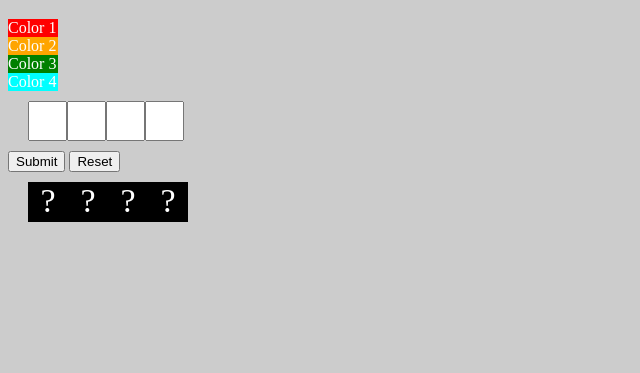
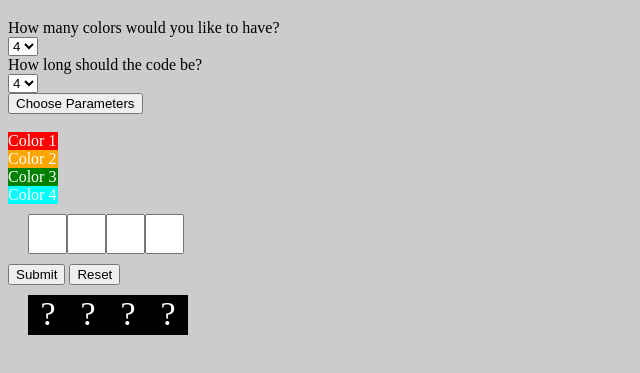
Before and after one commit to mikefeldberg/mastermind-pre-ga, a plain HTML site: page index.html in a window 1280 px wide. Shown: the part 61-434 px from the top of the page, without its empty margins (0-640 px from the left). Drawn offline with nearby package versions, Linux system fonts and the light colour scheme.

Commit message:
added dropdowns for selecting game settings

```diff
--- a/css/style.css
+++ b/css/style.css
@@ -14,6 +14,14 @@ input{
   font-size: 24px;
   text-align: center;
   display: inline-block;
+}
+.gameOptions {
+  color: black;
+  font-size: 14px;
+  text-align: center;
+  height: 25px;
+  display: inline-block;
+  width: 25px;
 }
 .piece {
   color: white;
--- a/index.html
+++ b/index.html
@@ -10,6 +10,14 @@
   </head>
   <body>
     <h1>Mastermind</h1>
+    <div>How many colors would you like to have?</div>
+    <select id="chooseColorsAllowed"></select>
+    <div>How long should the code be?</div>
+    <select id="choosePuzzleLength"></select>
+    <br>
+    <button id="chooseGameParameters">Choose Parameters</button>
+    <br><br>
+    <div></div>
     <div class="colors"></div>
     <div class="round"></div>
     <button id="submit">Submit</button>
--- a/js/mastermind.js
+++ b/js/mastermind.js
@@ -1,29 +1,38 @@
-
 $(document).ready(function() {
   $("#error").hide();
   var numOfGuesses;
   var puzzleLength = 4;
   var colorsAllowed = 4;
   var answerCode;
-  for (var i = 1; i <= colorsAllowed; i++){
-    $(".colors").append("<div class='c" + i + "'>Color " + i + "</div>");
-  }
-  for (var i = 1; i <= puzzleLength; i++){
-    $(".round").append("<input id='input" + i + "' class='userInput' type='text' maxlength='1'>");
-  }
+  $("#chooseGameParameters").click(function(){
+    colorsAllowed = parseInt($("#chooseColorsAllowed").val());
+    puzzleLength = parseInt($("#choosePuzzleLength").val());
+    startGame()
+  });
 
   startGame();
-  $(".userInput").keyup(function() {
-    if (this.value.length == this.maxLength) {
-      $(this).next('.userInput').focus();
-    }
-  });
+
   $("#resetGame").click(function() {
     startGame();
   });
 
+  function clearGuessBoxes(){
+    for (var i = 1; i <= puzzleLength; i++) {
+      $("#input" + i).val("");
+    }
+  }
+
   function startGame(){
+    $(".colors").html("");
+    for (var i = 1; i <= colorsAllowed; i++){
+      $(".colors").append("<div class='c" + i + "'>Color " + i + "</div>");
+    }
+    $(".round").html("");
+    for (var i = 1; i <= puzzleLength; i++){
+      $(".round").append("<input id='input" + i + "' class='userInput' type='text' maxlength='1'>");
+    }
     numOfGuesses = 0;
+    clearGuessBoxes()
     $("#game").html("");
     var roundZero = [];
     for (var i = 0; i < puzzleLength; i++){
@@ -33,6 +42,11 @@ $(document).ready(function() {
     answerCode = generateCode();
     console.log(answerCode)
     $("#submit").prop("disabled",false);
+    $(".userInput").keyup(function() {
+      if (this.value.length == this.maxLength) {
+        $(this).next('.userInput').focus();
+      }
+    });
   }
 
   $("#submit").click(function() {
@@ -48,9 +62,7 @@ $(document).ready(function() {
       }
     }
     if (guess.length == puzzleLength) {
-      for (var i = 1; i <= puzzleLength; i++) {
-        $("#input" + i).val("");
-      }
+      clearGuessBoxes()
       numOfGuesses = numOfGuesses + 1;
       blackCount = getBlackCount(guess);
       var whiteCount = getWhiteCount(guess, blackCount);
@@ -96,6 +108,14 @@ $(document).ready(function() {
     }
   }
 
+  for (var i = 1; i < 10; i++){
+    var selected = (i == colorsAllowed) ? "selected" : "";
+    $("#chooseColorsAllowed").append('<option value="' + i + '" ' + selected + '>' + i + '</option>');
+  }
+  for (var i = 1; i < 10; i++){
+    var selected = (i == puzzleLength) ? "selected" : "";
+    $("#choosePuzzleLength").append('<option value="' + i + '" ' + selected + '>' + i + '</option>');
+  }
   function appendGrid(blackCount, whiteCount){
     $("#round" + numOfGuesses).append(
       '<div class="grid">' +
```
